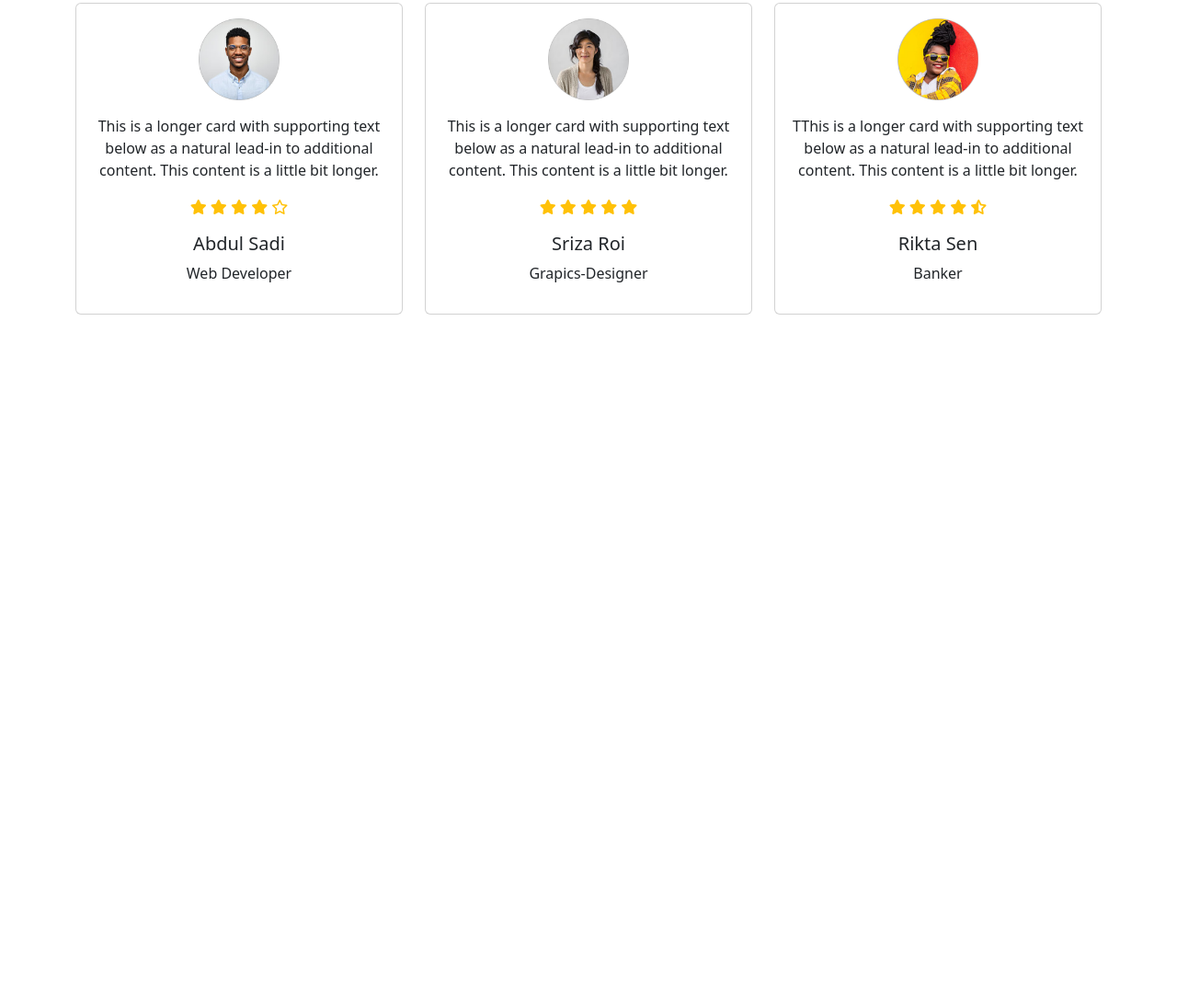
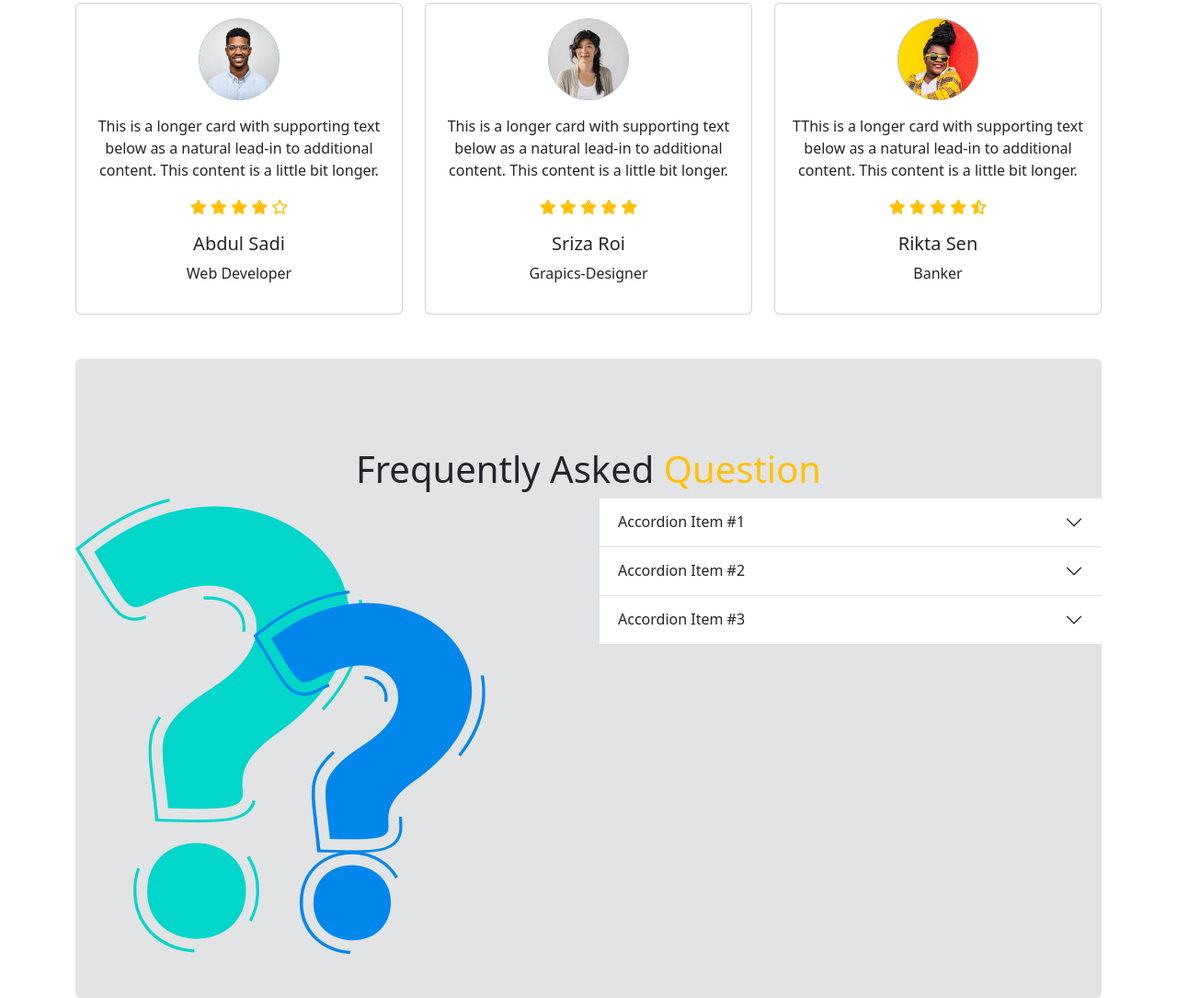
Before and after one commit to hridoykst-web/BikerZ-Site, a plain HTML site: page index.html in a window 1280 px wide. Shown: the part 1977-3062 px from the top of the page at 92% size. Before the commit the page ends 2319 px from the top, so only its background shows below. Drawn offline with nearby package versions, Linux system fonts and the light colour scheme.

Commit message:
update it

```diff
--- a/index.html
+++ b/index.html
@@ -168,7 +168,7 @@
         <!-- happy clints -->
 
         <section class="mt-5">
-            <h1 class="text-center py-5">Happy <span class="">Clients</span></h1>
+            <h1 class="text-center py-5">Happy <span class="text-warning">Clients</span></h1>
             <div class="row row-cols-1 row-cols-md-3 g-4">
                 <div class="col">
                   <div class="card h-100">
@@ -221,6 +221,52 @@
                 </div>
          </section>
 
+         <!-- FAQ section -->
+
+         <section class="mt-5 py-5 bg-secondary-subtle rounded">
+            <h1 class="mt-5 text-center">Frequently Asked <span class="text-warning">Question</span></h1>
+            <div class="row row-cols-1 row-cols-md-2">
+                <div class="col">
+                    <img src="images/faq.png" alt="">
+                </div>
+                <div class="col">
+                    <div class="accordion accordion-flush" id="accordionFlushExample">
+                        <div class="accordion-item">
+                          <h2 class="accordion-header" id="flush-headingOne">
+                            <button class="accordion-button collapsed" type="button" data-bs-toggle="collapse" data-bs-target="#flush-collapseOne" aria-expanded="false" aria-controls="flush-collapseOne">
+                              Accordion Item #1
+                            </button>
+                          </h2>
+                          <div id="flush-collapseOne" class="accordion-collapse collapse" aria-labelledby="flush-headingOne" data-bs-parent="#accordionFlushExample">
+                            <div class="accordion-body">Placeholder content for this accordion, which is intended to demonstrate the <code>.accordion-flush</code> class. This is the first item's accordion body.</div>
+                          </div>
+                        </div>
+                        <div class="accordion-item">
+                          <h2 class="accordion-header" id="flush-headingTwo">
+                            <button class="accordion-button collapsed" type="button" data-bs-toggle="collapse" data-bs-target="#flush-collapseTwo" aria-expanded="false" aria-controls="flush-collapseTwo">
+                              Accordion Item #2
+                            </button>
+                          </h2>
+                          <div id="flush-collapseTwo" class="accordion-collapse collapse" aria-labelledby="flush-headingTwo" data-bs-parent="#accordionFlushExample">
+                            <div class="accordion-body">Placeholder content for this accordion, which is intended to demonstrate the <code>.accordion-flush</code> class. This is the second item's accordion body. Let's imagine this being filled with some actual content.</div>
+                          </div>
+                        </div>
+                        <div class="accordion-item">
+                          <h2 class="accordion-header" id="flush-headingThree">
+                            <button class="accordion-button collapsed" type="button" data-bs-toggle="collapse" data-bs-target="#flush-collapseThree" aria-expanded="false" aria-controls="flush-collapseThree">
+                              Accordion Item #3
+                            </button>
+                          </h2>
+                          <div id="flush-collapseThree" class="accordion-collapse collapse" aria-labelledby="flush-headingThree" data-bs-parent="#accordionFlushExample">
+                            <div class="accordion-body">Placeholder content for this accordion, which is intended to demonstrate the <code>.accordion-flush</code> class. This is the third item's accordion body. Nothing more exciting happening here in terms of content, but just filling up the space to make it look, at least at first glance, a bit more representative of how this would look in a real-world application.</div>
+                          </div>
+                        </div>
+                      </div>
+                </div>
+            </div>
+
+         </section>
+
     </main>
 
     <!-- footer -->
```
